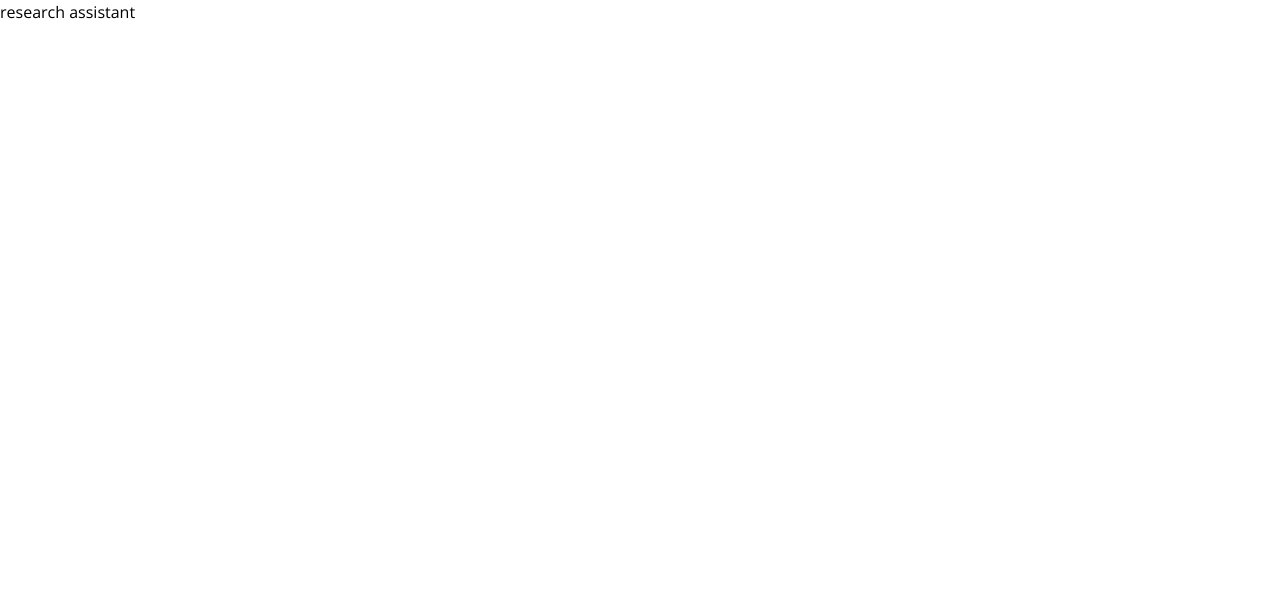
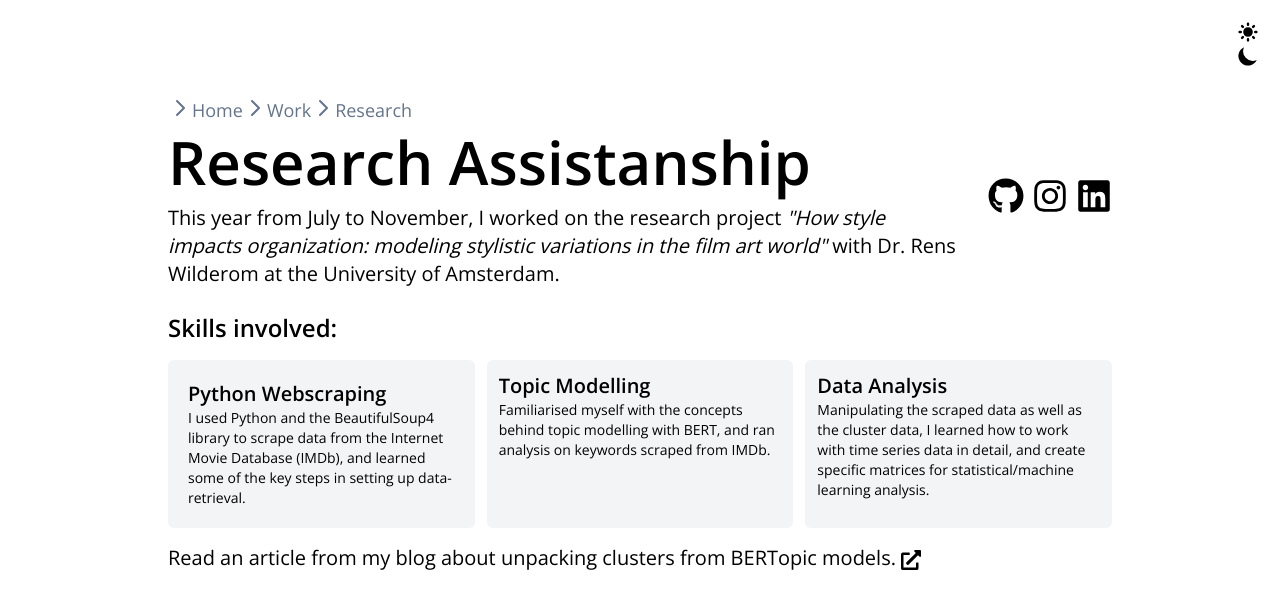
Before and after one commit to 100portraits/portfolio, a React (Vite) app in the folder portfolio/: page /work/research in a window 1280 px wide. Shown: the top 608 px of the page. Built offline with nearby package versions, Linux system fonts and the light colour scheme.

Commit message:
add content to work
still need to add photos, remember to add a link to blog

```diff
--- a/portfolio/src/pages/Home.jsx
+++ b/portfolio/src/pages/Home.jsx
@@ -22,13 +22,14 @@ const Home = () => {
                     link: '/work'
                 },
                 {
-                    title: 'About me',
-                    link: '/about'
-                },
-                {
                     title: 'Projects',
                     link: '/projects'
                 },
+                {
+                    title: 'About me (open to work!)',
+                    link: '/about'
+                },
+
                 {
                     title: 'Blog',
                     link: '/blog'
--- a/portfolio/src/pages/Template.jsx
+++ b/portfolio/src/pages/Template.jsx
@@ -62,8 +62,8 @@ function Template({breadcrumb, header, subheader, subheader2, contentlist, extra
 
 
                             <h1 className="pb-1 text-5xl md:text-6xl font-semibold">{header}</h1>
-                            <h1 className="text-lg md:text-2xl ">{subheader}</h1>
-                            <h1 className="text-md md:text-xl mt-2 mb-2">{subheader2}</h1>
+                            <h1 className="text-lg md:text-2xl">{subheader}</h1>
+                            <h1 className="text-md md:text-xl mt-2 mb-2 mr-8">{subheader2}</h1>
                         </div>
                         <div className='flex my-3 md:self-center flex-row gap-2 text-2xl md:text-4xl'>
                           <FaGithub/>
--- a/portfolio/src/pages/work/Photography.jsx
+++ b/portfolio/src/pages/work/Photography.jsx
@@ -1,8 +1,42 @@
+import Template from "../Template"
+
 const Photography = () => {
     return (
-        <div>
-            photography
-        </div>
+        <Template
+            breadcrumb={
+                [
+                    {
+                        title: 'Home',
+                        link: '/'
+                    },
+                    {
+                        title: 'Work',
+                        link: '/work'
+                    },
+                    {
+                        title: 'Photography',
+                        link: '/work/photography'
+                    }
+                ]
+            }
+            header='Photography'
+            subheader=''
+            subheader2={<>I take portrait photos at the University of Amsterdam (on a freelance basis) using natural lighting and a small mirrorless camera with a 35mm fixed-length lens. Here is some of my work.</>}
+
+            contentlist={[
+
+            ]}
+            extracontent={<>
+                <div className="grid grid-cols-1 md:grid-cols-3 gap-3">
+                    <img src="https://placehold.co/400x500/AAA/31343C" className="w-full"/>
+                    <img src="https://placehold.co/400x500/AAA/31343C" className="w-full"/>
+                    <img src="https://placehold.co/400x500/AAA/31343C" className="w-full"/>
+                    <img src="https://placehold.co/400x500/AAA/31343C" className="w-full"/>
+                    <img src="https://placehold.co/400x500/AAA/31343C" className="w-full"/>
+                    <img src="https://placehold.co/400x500/AAA/31343C" className="w-full"/>
+                </div>
+            </>}
+        />
     );
 }
 
--- a/portfolio/src/pages/work/Research.jsx
+++ b/portfolio/src/pages/work/Research.jsx
@@ -1,8 +1,52 @@
+import { FaExternalLinkAlt } from "react-icons/fa";
+import Template from "../Template"
+
 const Research = () => {
     return (
-        <div>
-            research assistant
-        </div>
+        <Template
+            breadcrumb={
+                [
+                    {
+                        title: 'Home',
+                        link: '/'
+                    },
+                    {
+                        title: 'Work',
+                        link: '/work'
+                    },
+                    {
+                        title: 'Research',
+                        link: '/work/research'
+                    }
+                ]
+            }
+            header='Research Assistanship'
+            subheader=''
+            subheader2={<>This year from July to November, I worked on the research project <i>"How style impacts organization: modeling stylistic variations in the film art world"</i> with Dr. Rens Wilderom at the University of Amsterdam.</>}
+            contentlist={[
+
+            ]}
+            extracontent={<>
+                <h1 className="text-2xl font-semibold">Skills involved:</h1>
+                <div className="grid grid-cols-1 md:grid-cols-3 gap-3 mt-4">
+
+                    <div className="bg-gray-100 dark:bg-slate-900 p-5 rounded-md">
+                        <h1 className="text-xl font-semibold">Python Webscraping</h1>
+                        <p className="text-sm">I used Python and the BeautifulSoup4 library to scrape data from the Internet Movie Database (IMDb), and learned some of the key steps in setting up data-retrieval.</p>
+                    </div>
+                    <div className="bg-gray-100 dark:bg-slate-900 p-3 rounded-md">
+                        <h1 className="text-xl font-semibold">Topic Modelling</h1>
+                        <p className="text-sm">Familiarised myself with the concepts behind topic modelling with BERT, and ran analysis on keywords scraped from IMDb.</p>
+                    </div>
+                    <div className="bg-gray-100 dark:bg-slate-900 p-3 rounded-md">
+                        <h1 className="text-xl font-semibold">Data Analysis</h1>
+                        <p className="text-sm">Manipulating the scraped data as well as the cluster data, I learned how to work with time series data in detail, and create specific matrices for statistical/machine learning analysis.</p>
+                    </div>
+
+                </div>
+                <h1 className="my-4 text-xl">Read an article from my blog about unpacking clusters from BERTopic models.  <FaExternalLinkAlt className="inline-block"/></h1>
+            </>}
+        />
     );
 }
 
```
